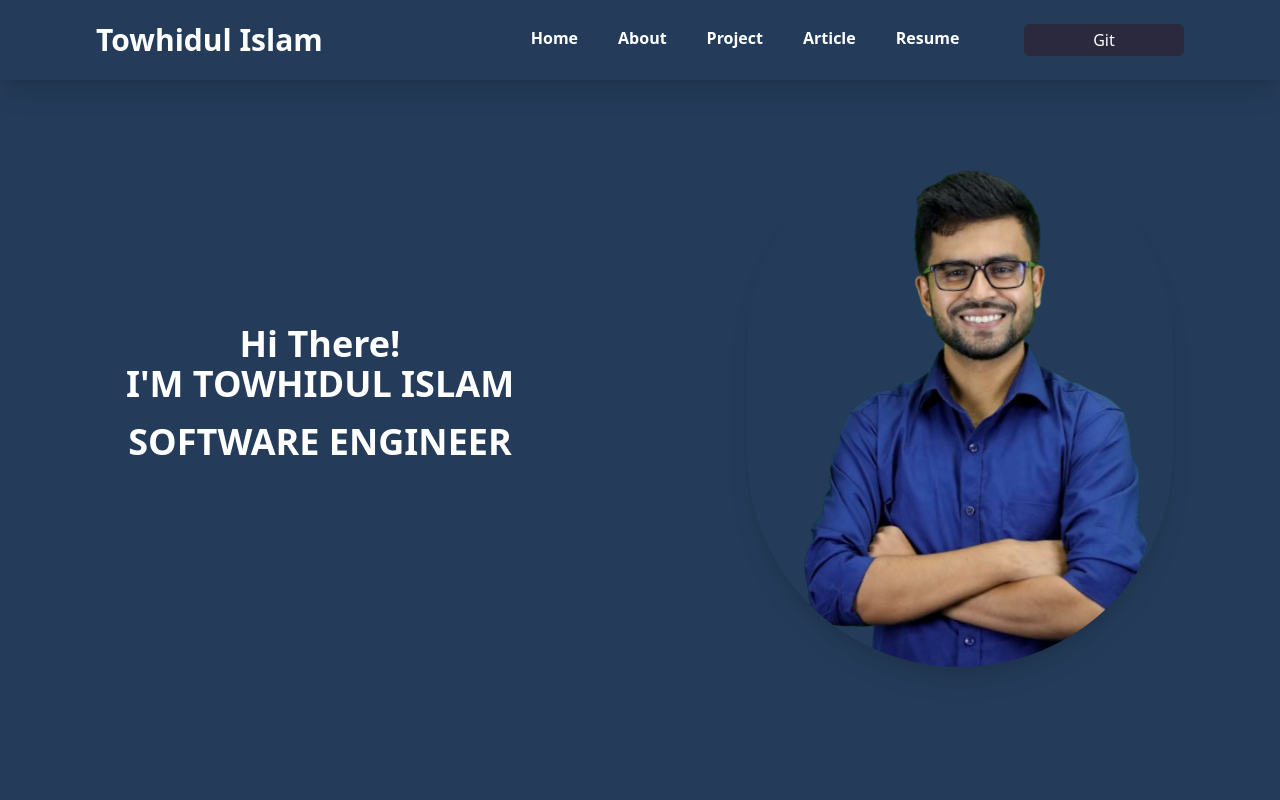
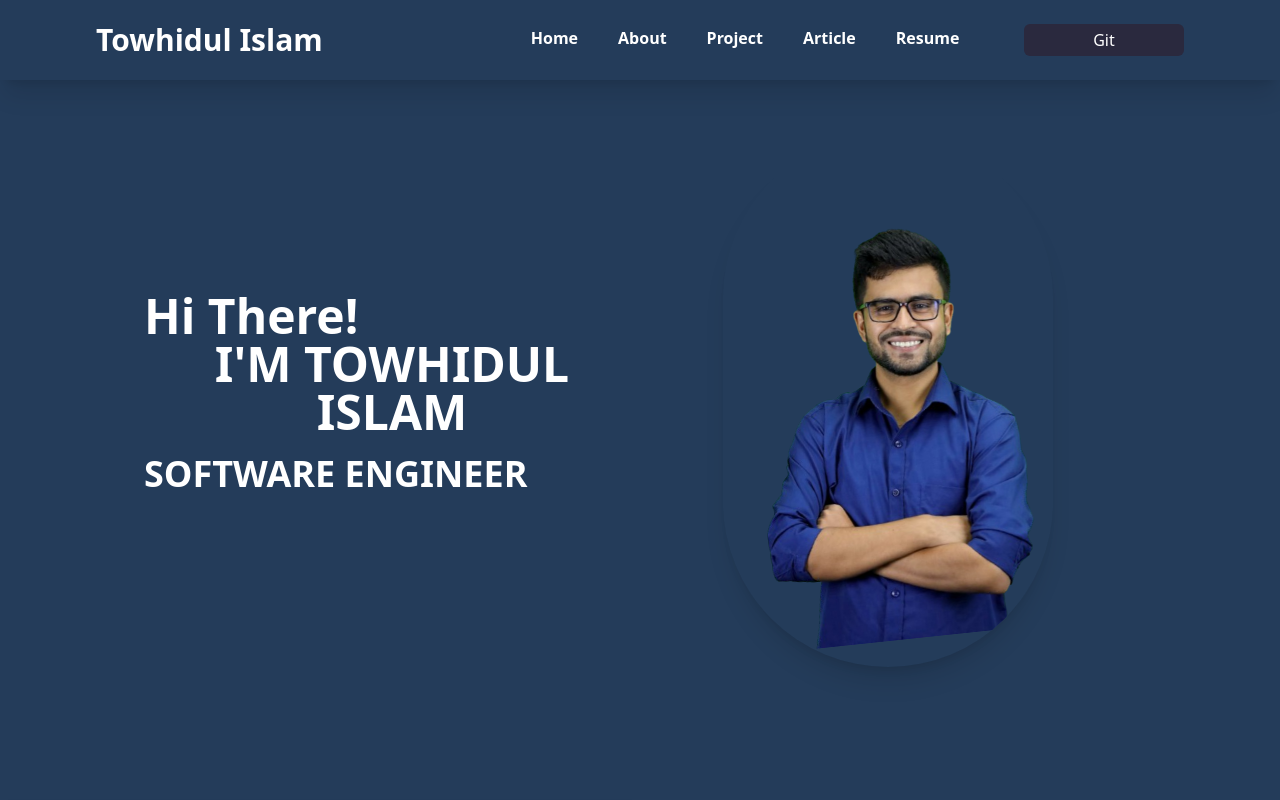
Before and after one commit to towhidul1999/PORTFOLIO, a React (Vite) app: page / in a window 1280 px wide. Shown: the top 800 px of the page. Built offline with nearby package versions, Linux system fonts and the light colour scheme.

Commit message:
image optimize

```diff
--- a/src/components/HeroSection.jsx
+++ b/src/components/HeroSection.jsx
@@ -1,37 +1,19 @@
-// import React from 'react';
-
-// const HeroSection = () => {
-//     return (
-//         <div className='grid grid-cols-2 bg-custom-black'>
-//             <div className='mt-60 text-white font-extrabold text-4xl'>
-//                 <h1>Hi There!</h1>
-//                 <h1>I'M TOWHIDUL ISLAM</h1>
-//                 <h1 className='pt-8 animate-bounce'>SOFTWARE ENGINEER</h1>
-//             </div>
-
-//             <div className='shadow-xl hover:animate-pulse rounded-full mt-24 pt-16 w-4/6 mx-auto flex justify-center items-center'>
-//                 <img src="../../video/towhidul.png" alt="towhidul.png" className='-rotate-6 object-cover' />
-//             </div>
-//         </div>
-//     );
-// };
-
-// export default HeroSection;
-
 import React from 'react';
 
 const HeroSection = () => {
     return (
-        <div className='grid grid-cols-2 bg-custom-black h-screen'>
-            <div className='flex flex-col justify-center text-white font-extrabold text-4xl'>
+        <div className='grid grid-cols-1 md:grid-cols-2 bg-custom-black h-screen px-36'>
+            {/* Text Section */}
+            <div className='flex flex-col justify-center items-center md:items-start text-white font-extrabold text-3xl sm:text-4xl lg:text-5xl p-6 md:p-0'>
                 <h1>Hi There!</h1>
                 <h1>I'M TOWHIDUL ISLAM</h1>
-                <h1 className='pt-8 animate-bounce'>SOFTWARE ENGINEER</h1>
+                <h1 className='pt-8 animate-bounce text-2xl sm:text-3xl lg:text-4xl'>SOFTWARE ENGINEER</h1>
             </div>
 
-            <div className='flex justify-center items-center'>
-                <div className='shadow-xl hover:animate-pulse rounded-full pt-16 w-4/6 h-4/6 overflow-hidden flex justify-center items-center'>
-                    <img src="../../video/towhidul.png" alt="towhidul.png" className='object-cover -rotate-6' />
+            {/* Image Section */}
+            <div className='flex justify-center items-center mt-10 md:mt-0'>
+                <div className='shadow-xl hover:animate-pulse rounded-full w-3/4 sm:w-2/3 md:w-4/6 h-3/4 sm:h-2/3 md:h-4/6 overflow-hidden flex justify-center items-center'>
+                    <img src="../../video/towhidul.png" alt="towhidul.png" className='object-cover -rotate-6 -mb-16' />
                 </div>
             </div>
         </div>
```
